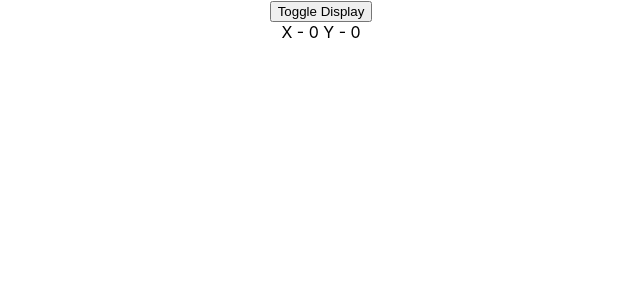
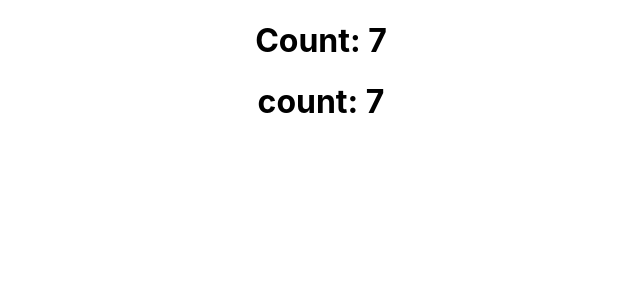
Before and after one commit to sureshmangs/learnReact, a React (Create React App) app in the folder react-hooks/: page / in a window 1280 px wide. Shown: the top 300 px of the page, without its empty margins (319-959 px from the left). Built offline with nearby package versions, Linux system fonts and the light colour scheme.

Commit message:
useEffect-with-incorrect-dependency

```diff
--- a/react-hooks/src/App.js
+++ b/react-hooks/src/App.js
@@ -1,14 +1,15 @@
 import React, { Component } from 'react';
 
 import './App.css'
-import MouseContainer from './components/MouseContainer';
-
+import IntervalHookCounter from './components/IntervalHookCounter';
+import IntervalClassCounter from './components/IntervalClassCounter';
 
 export class App extends Component {
   render() {
     return (
       <div className="App">
-        <MouseContainer />
+        <IntervalClassCounter />
+        <IntervalHookCounter />
       </div>
     )
   }
--- /dev/null
+++ b/react-hooks/src/components/IntervalClassCounter.js
@@ -0,0 +1,37 @@
+import React, { Component } from 'react';
+
+export class IntervalClassCounter extends Component {
+    constructor(props) {
+        super(props)
+
+        this.state = {
+            count: 0
+        }
+    }
+
+
+
+    componentDidMount() {
+        this.interval = setInterval(this.tick, 1000);
+    }
+
+    componentWillUnmount() {
+        clearInterval(this.interval);
+    }
+
+    tick = () => {
+        this.setState({
+            count: this.state.count + 1
+        })
+    }
+
+    render() {
+        return (
+            <div>
+                <h1>Count: {this.state.count}</h1>
+            </div>
+        )
+    }
+}
+
+export default IntervalClassCounter
--- /dev/null
+++ b/react-hooks/src/components/IntervalHookCounter.js
@@ -0,0 +1,28 @@
+import React, { useState, useEffect } from 'react'
+
+function IntervalHookCounter() {
+    const [count, setCount] = useState(0);
+
+    const tick = () => {
+        setCount(prevCount => prevCount + 1);
+    }
+
+    useEffect(() => {
+        const interval = setInterval(tick, 1000);
+
+        return () => {
+            clearInterval(interval);
+        }
+
+    }, []);
+
+
+
+    return (
+        <div>
+            <h1>count: {count}</h1>
+        </div>
+    )
+}
+
+export default IntervalHookCounter
```
